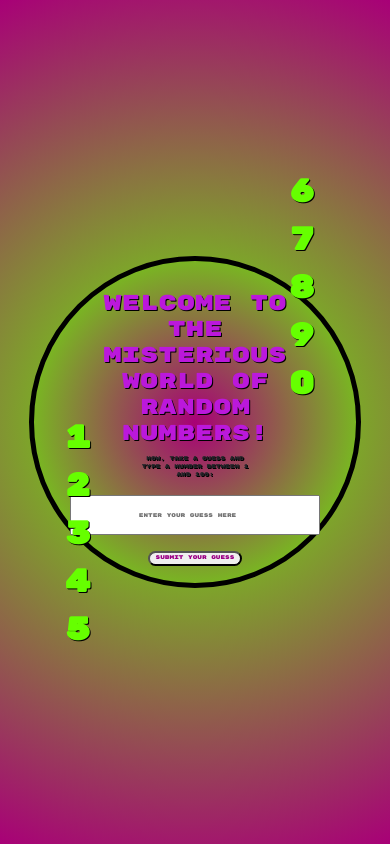
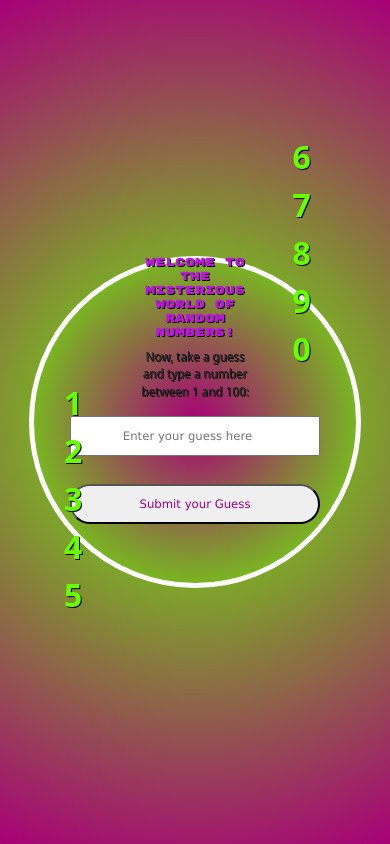
Before and after one commit to ClaudiaDeTata/Codespace2024-EC, a PHP site: page / in a window 390 px wide. Run offline with PHP 8.4, Linux system fonts and the light colour scheme.

Commit message:
Further CSS enhancement

```diff
--- a/testing/randomNumber/index.html
+++ b/testing/randomNumber/index.html
@@ -7,7 +7,7 @@
     <title>Random Number Generator</title>
     <!-- CSS -->
     <link href="https://cdn.jsdelivr.net/npm/bootstrap@5.2.3/dist/css/bootstrap.min.css" rel="stylesheet" integrity="sha384-rbsA2VBKQhggwzxH7pPCaAqO46MgnOM80zW1RWuH61DGLwZJEdK2Kadq2F9CUG65" crossorigin="anonymous">
-    <link rel="stylesheet" type="text/css" href="styles.css">
+    <link rel="stylesheet" href="styles.css">
     <link rel="preconnect" href="https://fonts.googleapis.com">
     <link rel="preconnect" href="https://fonts.gstatic.com" crossorigin="crossorigin">
     <link href="https://fonts.googleapis.com/css2?family=Rubik+Mono+One&display=swap" rel="stylesheet">
@@ -40,7 +40,7 @@
 
           <h4 class="message">Welcome to the misterious world of random numbers!</h4>
 
-          <p>Now, take a guess and type a number between 1 and 100:</p>
+          <p class="instruction">Now, take a guess and type a number between 1 and 100:</p>
           <input type="number" id="guessInput" min="1" max="100" placeholder="Enter your guess here">
 
           <br>
--- a/testing/randomNumber/styles.css
+++ b/testing/randomNumber/styles.css
@@ -1,10 +1,6 @@
 @import url('https://fonts.googleapis.com/css2?family=Rubik+Mono+One&display=swap');
 body {
   padding: 10px;
-  font-family: "Rubik Mono One", serif !important;
-  font-weight: 300;
-  font-style: normal;
-  font-size: 1vw;
   background: radial-gradient(circle at center, #66ff00, #a80077);
   margin: 0;
   padding: 0;
@@ -16,12 +12,15 @@
 }
 
 #container {
-  display: block;
-  border: 5px solid black;
+  display: flex;
+  border: 5px solid white;
   border-radius: 50%;
   background: radial-gradient(circle at center, #a80077, #66ff00);
   margin-right: auto;
   margin-left: auto;
+  justify-content: center;
+  align-items: center;
+  text-align: center;
   padding: 30px;
   height: 85vw;
   width: 85vw;
@@ -57,24 +56,28 @@
 }
 
 .message {
+  font-family: "Rubik Mono One", serif;
+  font-weight: 300;
+  font-style: normal;
+  font-size: 1.5vw;
   color: rgb(187, 24, 219);
 }
 
 #guess-btn {
+  font-family: "Verdana", serif;
+  font-size: 1.2vw;
   border-radius: 20px 20px;
   color:rgb(155, 0, 134);
+  width: 250px;
+  margin-top: -20px;
 }
 
 #guessInput {
+  font-family: "Verdana", serif;
   width: 250px;
   height: 40px;
   text-align: center;
-}
-
-#guessInput:hover {
-  width: 400px;
-  height: 80px;
-  text-align: center;
+  font-size: 0.8vw;
 }
 
 .scrolling-numbers-left {
@@ -144,52 +147,75 @@
 }
 
 @media only screen and (max-width: 970px) {
-  body {
-    font-size: 1.2vw;
-  }
-
   #container{
     height: 105vw;
     width: 105vw;
   }
 
   #container:hover {
-    font-size: 1.2vw;
     height: 85vw;
     width: 85vw;
+  }
+
+  .message, .instruction, #result {
+    font-size: 1.8vw;
+  }
+
+  #guess-btn {
+    font-size: 1.8vw;
+    width: 250px;
+    height: 40px;
+  }
+
+  #guessInput {
+    font-size: 1.8vw;
   }
 }
 
 @media only screen and (max-width: 740px) {
-  body {
-    font-size: 1.4vw;
-  }
-
   #container{
     height: 85vw;
     width: 85vw;
   }
 
   #container:hover {
-    font-size: 1.4vw;
     height: 85vw;
     width: 85vw;
+  }
+
+  .message, .instruction, #result {
+    font-size: 1.8vw;
+  }
+
+  #guess-btn {
+    font-size: 1.8vw;
+  }
+
+  #guessInput {
+    font-size: 1.8vw;
   }
 }
 
   @media only screen and (max-width: 695px) {
-    body {
-      font-size: 1.4vw;
-    }
-
     #container{
       height: 85vw;
       width: 85vw;
     }
 
     #container:hover {
-      font-size: 1.4vw;
       height: 85vw;
       width: 85vw;
     }
+
+    .message, .instruction, #result {
+      font-size: 3vw;
+    }
+
+    #guess-btn {
+      font-size: 3vw;
+    }
+
+    #guessInput {
+      font-size: 3vw;
+    }
 }
```
